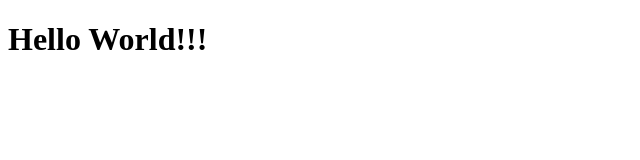
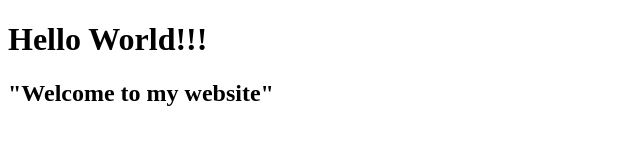
Before and after one commit to namenot45/testGit, a plain HTML site: page index.html in a window 1280 px wide. Shown: the whole page, without its empty margins (0-640 px from the left). Drawn offline with Linux system fonts and the light colour scheme.

Commit message:
Added welcome message

```diff
--- a/index.html
+++ b/index.html
@@ -5,4 +5,5 @@
 </head>
 <body>
     <h1>Hello World!!!</h1>
+    <h2>"Welcome to my website"</h2>
 </body>
```
